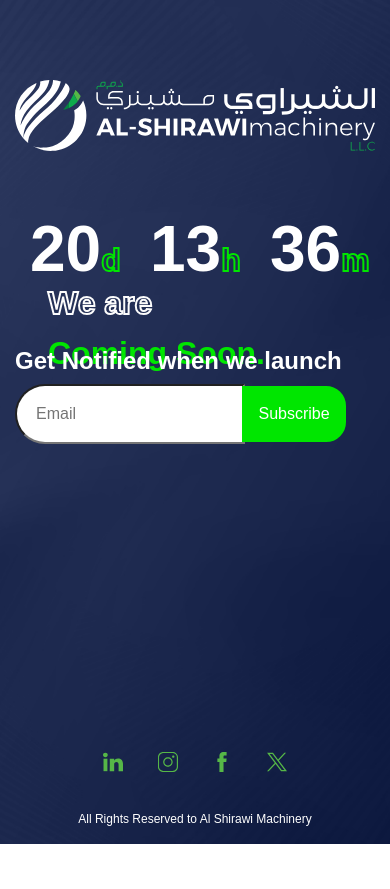
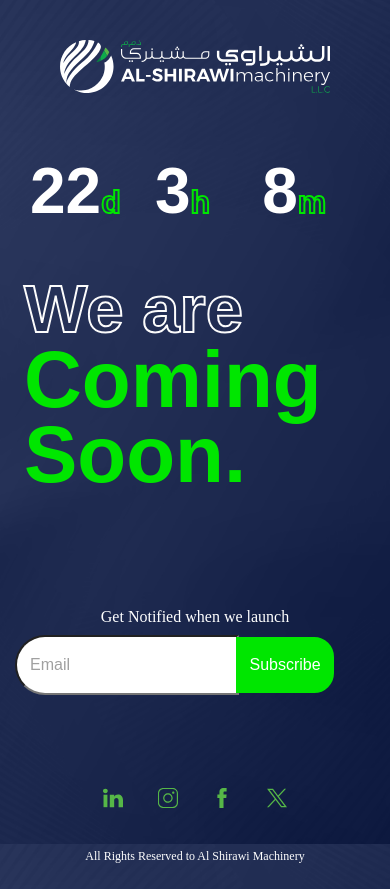
Before and after one commit to askarpasha/al-shirawi-test, a plain HTML site: page index.html in a window 390 px wide. Before the commit the page ends 844 px from the top, so only its background shows below. Drawn offline with nearby package versions, Linux system fonts and the light colour scheme; a web font is replaced by a local one.

Commit message:
final updates
-countdown feature

```diff
--- a/index.html
+++ b/index.html
@@ -18,35 +18,40 @@
 </div>
 
 
-<div class="container-fluid">
+<div class="container-fluid countdown-padding">
   <div class="row justify-content-center">
     <div class="col-4 col-md-4 countdown-item">
-      <span>20</span><small class="label">d</small>
+      <span id="days"></span><small class="label">d</small>
     </div>
     <div class="col-4 col-md-4 countdown-item">
-      <span>13</span><small class="label">h</small>
+      <span id="hours"></span><small class="label">h</small>
     </div>
     <div class="col-4 col-md-4 countdown-item padding-one">
-      <span>36</span><small class="label">m</small>
+      <span id="minutes"></span><small class="label">m</small>
     </div>
   </div>
 </div>
 
 
 
-<div class="container-fluid padding-coming-soon">
+<div class="container-fluid comingsoon-padding">
   <div class="row">
-    <div class="col-md-7 col-12 d-flex flex-column justify-content-between px-5" style="margin-bottom: -20px;">
+    <div class="col-md-7 col-12 d-flex flex-column justify-content-between px-md-5 px-4" style="margin-bottom: -20px;">
       <div class="mt-auto">
         <h1 class="text-left custom-line-height"><span class="outlined-text">We are</span><br><span class="remaining-text">Coming Soon.</span></h1>
       </div>
     </div>
     <div class="col-md-5 col-12 d-flex flex-column justify-content-between">
-      <form class="subscribe-form text-left mt-auto"> <!-- mt-auto pushes the form to the bottom -->
-        <h3 class="text-left">Get Notified when we launch</h3>
-        <input type="email" class="subscribe-input" placeholder="Email">
-        <button type="submit" class="subscribe-btn">Subscribe</button>
-      </form>
+
+      <form class="subscribe-form text-center text-md-left mt-auto">
+        <h3 class="mb-2 padding-sub-text">Get Notified when we launch</h3>
+        <div class="text-left text-md-right">
+          <input type="email" class="subscribe-input" placeholder="Email">
+          <button type="submit" class="subscribe-btn">Subscribe</button>
+        </div>
+
+    </form>
+
     </div>
   </div>
 </div>
@@ -55,7 +60,7 @@
 </div>
 </main>
 
-<footer class="footer mt-auto text-white pb-3">
+<footer class="footer mt-auto text-white py-4">
   <div class="container text-center">
     <div class="social-icons pb-2">
       <a href="#"><img src="assets/social_media_icons/linkedin.svg" alt="LinkedIn"></a>
@@ -71,6 +76,7 @@
 
 
 <!-- Bootstrap JS and dependencies -->
+<script src="scripts/script.js"></script>
 <script src="https://code.jquery.com/jquery-3.5.1.slim.min.js"></script>
 <script src="https://cdn.jsdelivr.net/npm/@popperjs/core@2.9.0/dist/umd/popper.min.js"></script>
 <script src="https://stackpath.bootstrapcdn.com/bootstrap/4.5.0/js/bootstrap.min.js"></script>
--- /dev/null
+++ b/scripts/script.js
@@ -0,0 +1,24 @@
+document.addEventListener('DOMContentLoaded', function() {
+    function updateCountdown() {
+      var countDownDate = new Date("2024-02-02 00:00:00").getTime();
+      var now = new Date().getTime();
+      var distance = countDownDate - now;
+      var days = Math.floor(distance / (1000 * 60 * 60 * 24));
+      var hours = Math.floor((distance % (1000 * 60 * 60 * 24)) / (1000 * 60 * 60));
+      var minutes = Math.floor((distance % (1000 * 60 * 60)) / (1000 * 60));
+
+      document.getElementById("days").innerHTML = days;
+      document.getElementById("hours").innerHTML = hours;
+      document.getElementById("minutes").innerHTML = minutes;
+
+      if (distance < 0) {
+        clearInterval(x);
+        document.getElementById("days").innerHTML = "0";
+        document.getElementById("hours").innerHTML = "0";
+        document.getElementById("minutes").innerHTML = "0";
+      }
+    }
+
+    updateCountdown(); // Initialize countdown once
+    var x = setInterval(updateCountdown, 1000); // Update every second
+  });
--- a/styles/style.css
+++ b/styles/style.css
@@ -1,21 +1,28 @@
 @font-face {
-  font-family: "Montserrat";
+  font-family: "Montserrat Regular";
   src: url("../assets/fonts/Montserrat-Regular.otf") format("opentype");
   font-weight: 400;
   font-style: normal;
 }
 
 @font-face {
-  font-family: "Montserrat";
+  font-family: "Montserrat ExtraBold";
   src: url("../assets/fonts/Montserrat-ExtraBold.otf") format("opentype");
   font-weight: 800;
+  font-style: normal;
+}
+
+@font-face {
+  font-family: "Montserrat SemiBold";
+  src: url("../assets/fonts/Montserrat-SemiBold.otf") format("opentype");
+  font-weight: 600;
   font-style: normal;
 }
 html {
   height: 100%; /* Ensure the full height for the body */
 }
 body {
-  font-family: "Montserrat", sans-serif;
+  font-family: "Montserrat ExtraBold", sans-serif;
   background: url("../assets/background-image.jpg") no-repeat center center
     fixed;
   background-size: cover;
@@ -28,8 +35,8 @@ body {
   height: 100%;
 }
 .logo {
-  padding-top: 80px; /* Adjust the padding as needed */
-  padding-bottom: 50px; /* Adjust the padding as needed */
+  padding-top: 80px;
+  padding-bottom: 50px;
 }
 
 .countdown {
@@ -42,15 +49,26 @@ body {
   display: inline-block;
   margin-right: 15px;
 } */
+.subscribe-input::placeholder {
+  color: rgb(160, 160, 160);
+  opacity: 1;
+}
+
+.subscribe-input:focus {
+  outline: none;
+  box-shadow: none;
+  border-color: transparent;
+}
+
 
 @media (max-width: 480px) {
   .countdown-item {
-    font-size: 4rem !important; /* Larger font size for larger screens */
+    font-size: 4rem !important;
   }
 }
 
 .label {
-  font-size: 2rem; /* Adjust label font size for smaller screens */
+  font-size: 2rem;
   color: transparent;
   -webkit-text-stroke: 2px #00e600;
   font-weight: 800;
@@ -58,7 +76,7 @@ body {
 
 @media (min-width: 768px) {
   .label {
-    font-size: 5rem; /* Larger font size for labels on larger screens */
+    font-size: 5rem;
   }
 }
 
@@ -66,7 +84,7 @@ body {
   text-align: center;
   font-weight: 900;
   color: white;
-  font-size: 15rem; /* Adjust for smaller screens */
+  font-size: 18rem;
 }
 
 .countdown span {
@@ -83,7 +101,7 @@ body {
   } */
 .subscribe-input {
   border-radius: 50px 0 0 50px;
-  padding: 16px 111px 16px 19px;
+  padding: 15px 111px 15px 19px;
 }
 .subscribe-btn {
   border-radius: 0 20px 20px 0;
@@ -94,24 +112,58 @@ body {
   margin-left: -7px;
 }
 
+.padding-sub-text {
+  padding-left: 70px;
+}
+
 @media (max-width: 480px) {
+  .padding-sub-text {
+    padding-left: 0px;
+  }
+  .logo {
+    padding-top: 40px;
+    padding-bottom: 50px;
+    padding-right: 60px;
+    padding-left: 60px;
+  }
+  .subscribe-form {
+    padding-top: 130px !important;
+  }
   .subscribe-btn {
-    padding: 13px 13px;
+    padding: 13px 10px;
   }
   .subscribe-input {
-    padding: 16px 0px 16px 19px;
+    padding: 16px 0px 16px 13px;
   }
   .outlined-text {
-    font-size: 2rem !important; /* Adjust the size as needed */
+    font-size: 4.2rem !important; /* Adjust the size as needed */
     line-height: 0px;
   }
   .remaining-text {
-    font-size: 2rem !important;
+    font-size: 5rem !important;
     line-height: 0px;
   }
   .custom-line-height {
-    line-height: 50px !important;
+    line-height: 75px !important;
   }
+  h3 {
+    font-size: 1rem !important;
+    font-weight: 400 !important;
+
+  }
+  .countdown-padding {
+    padding-left: 15px !important;
+    padding-right: 40px !important;
+    padding-bottom: 60px !important;
+    margin-top: 0px !important;
+  }
+  .comingsoon-padding {
+    padding-left: 0px !important;
+    padding-right: 0px !important;
+    padding-bottom: 60px !important;
+
+  }
+
 }
 
 .footer-text {
@@ -134,6 +186,7 @@ h3 {
   font-size: 1.5rem;
   font-weight: 700; /* You can choose from 300 to 900, depending on how bold you want it */
   color: #ffffff;
+  font-family: "Montserrat SemiBold";
 }
 
 .outlined-text {
@@ -143,15 +196,21 @@ h3 {
   -webkit-text-stroke: 2px #fcfcfc; /* Text stroke for outline effect */
   text-align: center;
 }
-.padding-coming-soon {
-  padding-left: 12rem;
-  margin-top: -38px;
+.countdown-padding {
+  padding-left: 200px;
+  padding-right: 180px;
+  margin-top: -54px;
+}
+.comingsoon-padding {
+  padding-left: 230px;
+  padding-right: 230px;
+  margin-top: -35px
 }
 
 @media (max-width: 480px) {
   .padding-coming-soon {
     padding-left: 0rem;
-    margin-top: -38px;
+    margin-top: 0px;
   }
 }
 
@@ -170,6 +229,7 @@ main.flex-grow-1 {
 }
 
 .all-rights {
+  font-family: 'Montserrat Regular';
   font-weight: 400;
   font-size: 12px;
 }
```
